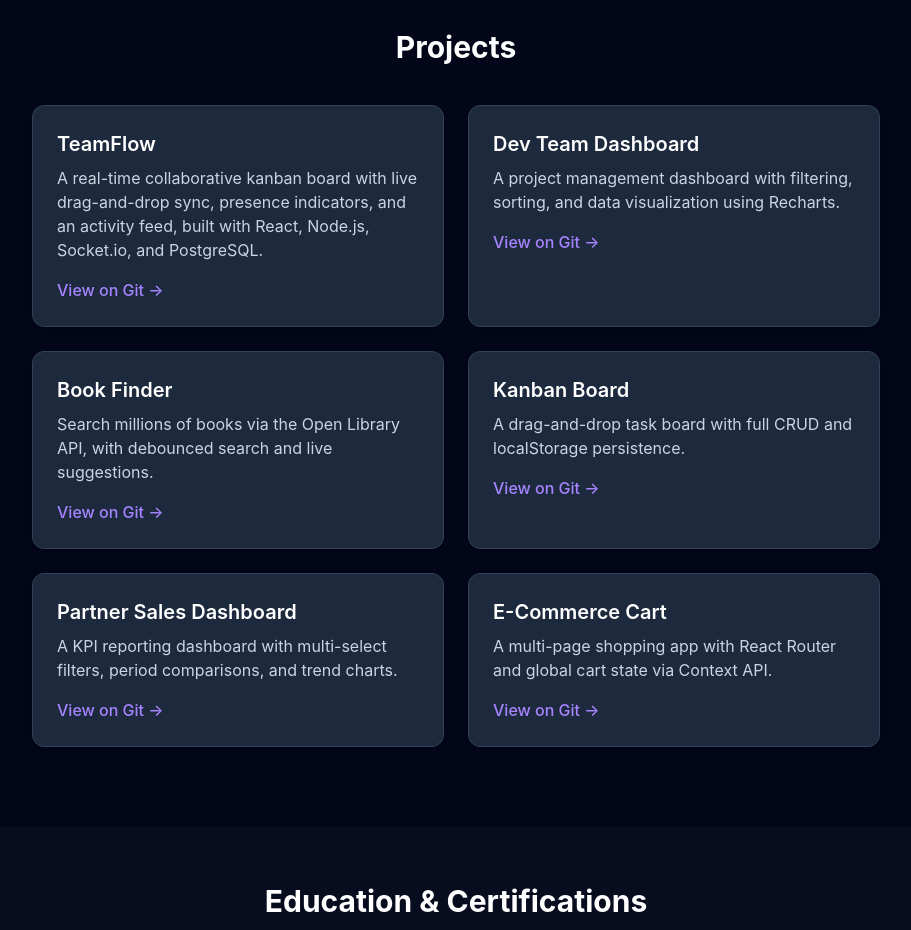
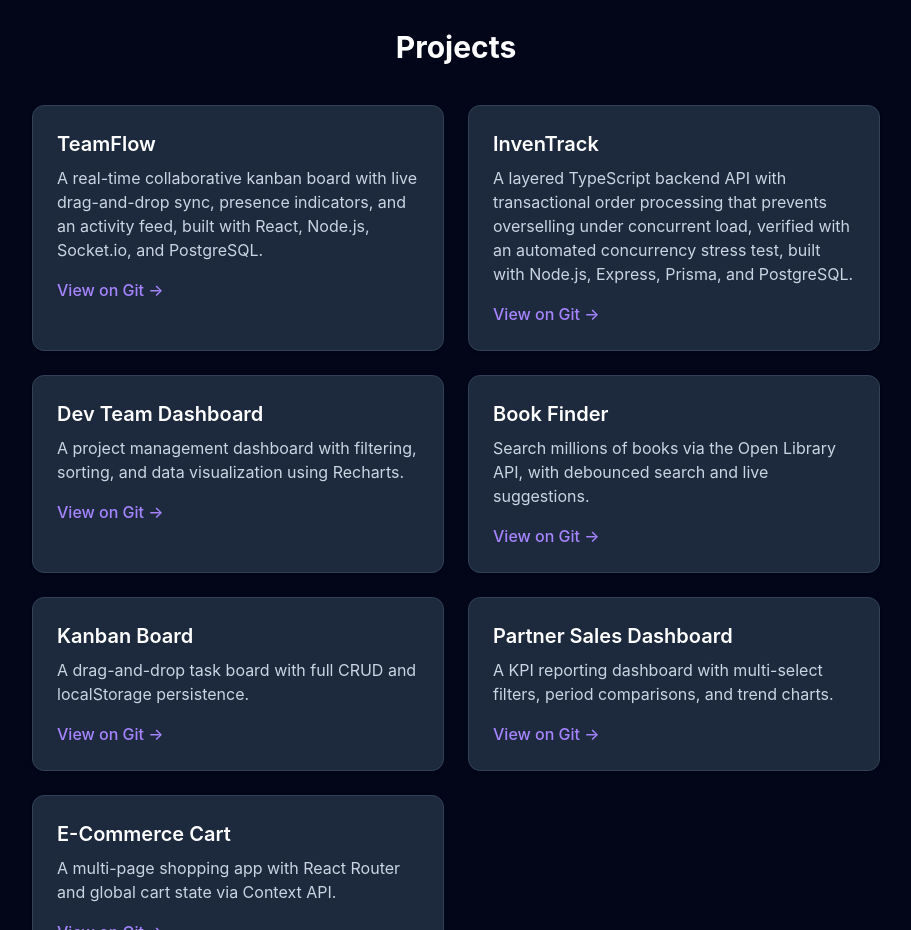
Before and after one commit to zuleidyb/my-portfolio, a React (Vite) app: page / in a window 1280 px wide. Shown: the part 3560-4490 px from the top of the page, without its empty margins (184-1095 px from the left). Built offline with nearby package versions, Linux system fonts and the light colour scheme.

Commit message:
Add InvenTrack project to portfolio

```diff
--- a/src/components/Projects.jsx
+++ b/src/components/Projects.jsx
@@ -4,6 +4,12 @@ const projectList = [
     title: 'TeamFlow',
     description: 'A real-time collaborative kanban board with live drag-and-drop sync, presence indicators, and an activity feed, built with React, Node.js, Socket.io, and PostgreSQL.',
     link: 'https://github.com/zuleidyb/teamflow-',
+  },
+  {
+    id: 7,
+    title: 'InvenTrack',
+    description: 'A layered TypeScript backend API with transactional order processing that prevents overselling under concurrent load, verified with an automated concurrency stress test, built with Node.js, Express, Prisma, and PostgreSQL.',
+    link: 'https://github.com/zuleidyb/inventrack',
   },
   {
     id: 1,
```
